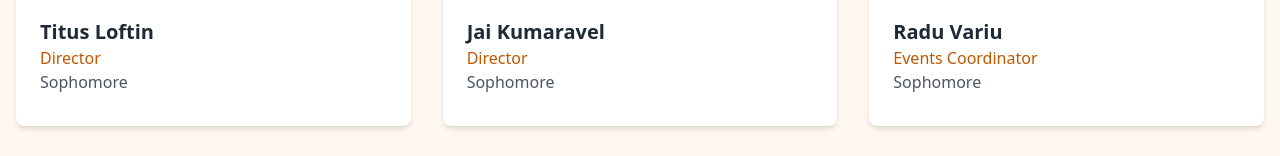
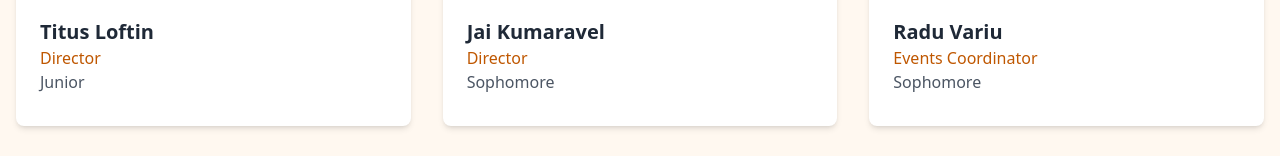
Before and after one commit to cheuab/texas, a React (Vite) app: page /officers in a window 1280 px wide. Shown: the part 486-642 px from the top of the page. Built offline with nearby package versions, Linux system fonts and the light colour scheme.

Commit message:
titus grade

```diff
--- a/src/pages/Officers.tsx
+++ b/src/pages/Officers.tsx
@@ -3,7 +3,7 @@ const Officers = () => {
   const boardMembers = [{
     name: 'Titus Loftin',
     role: 'Director',
-    year: 'Sophomore',
+    year: 'Junior',
     bio: "",
     image: '/titus.jpeg'
   }, {
```
